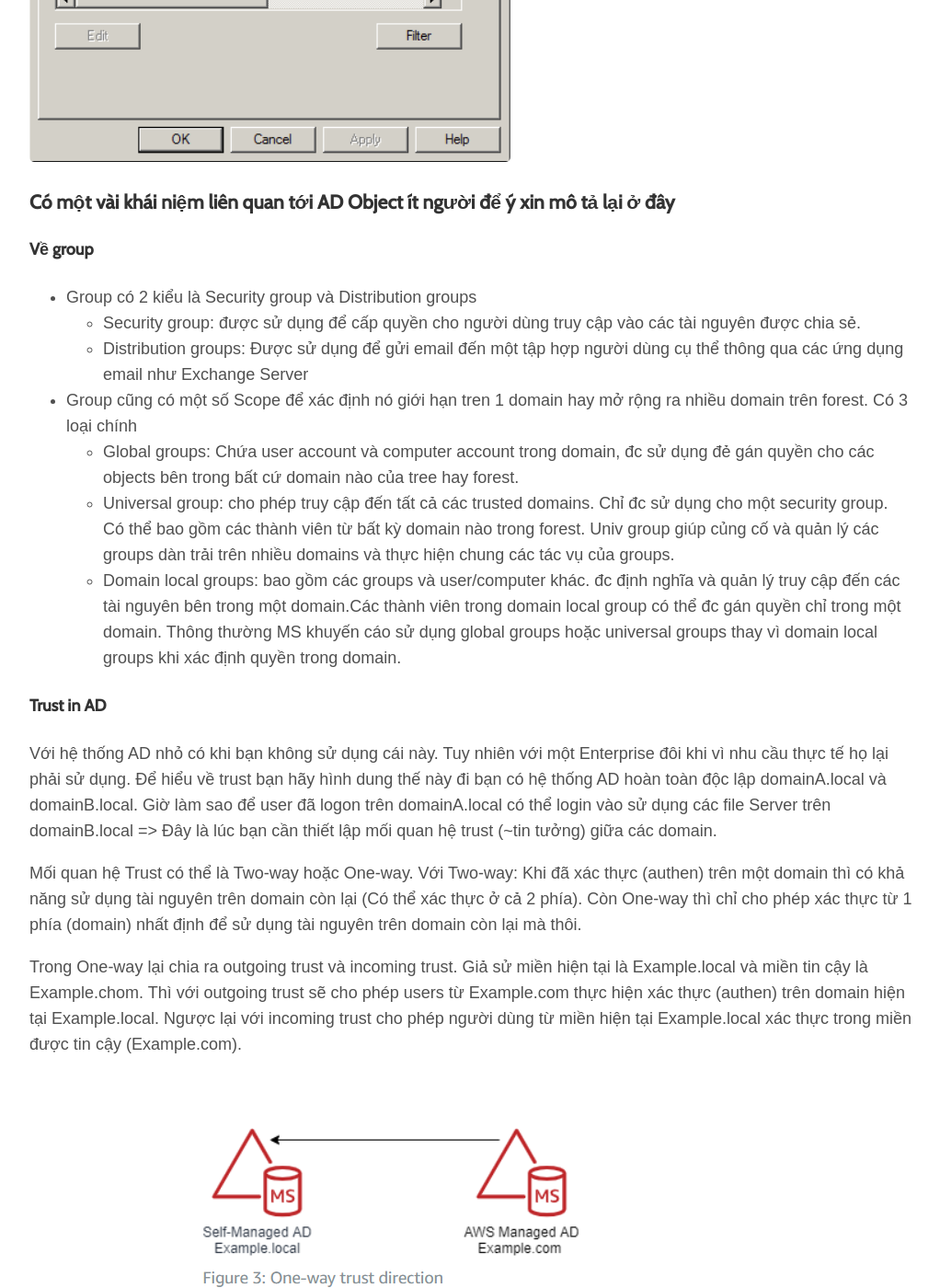
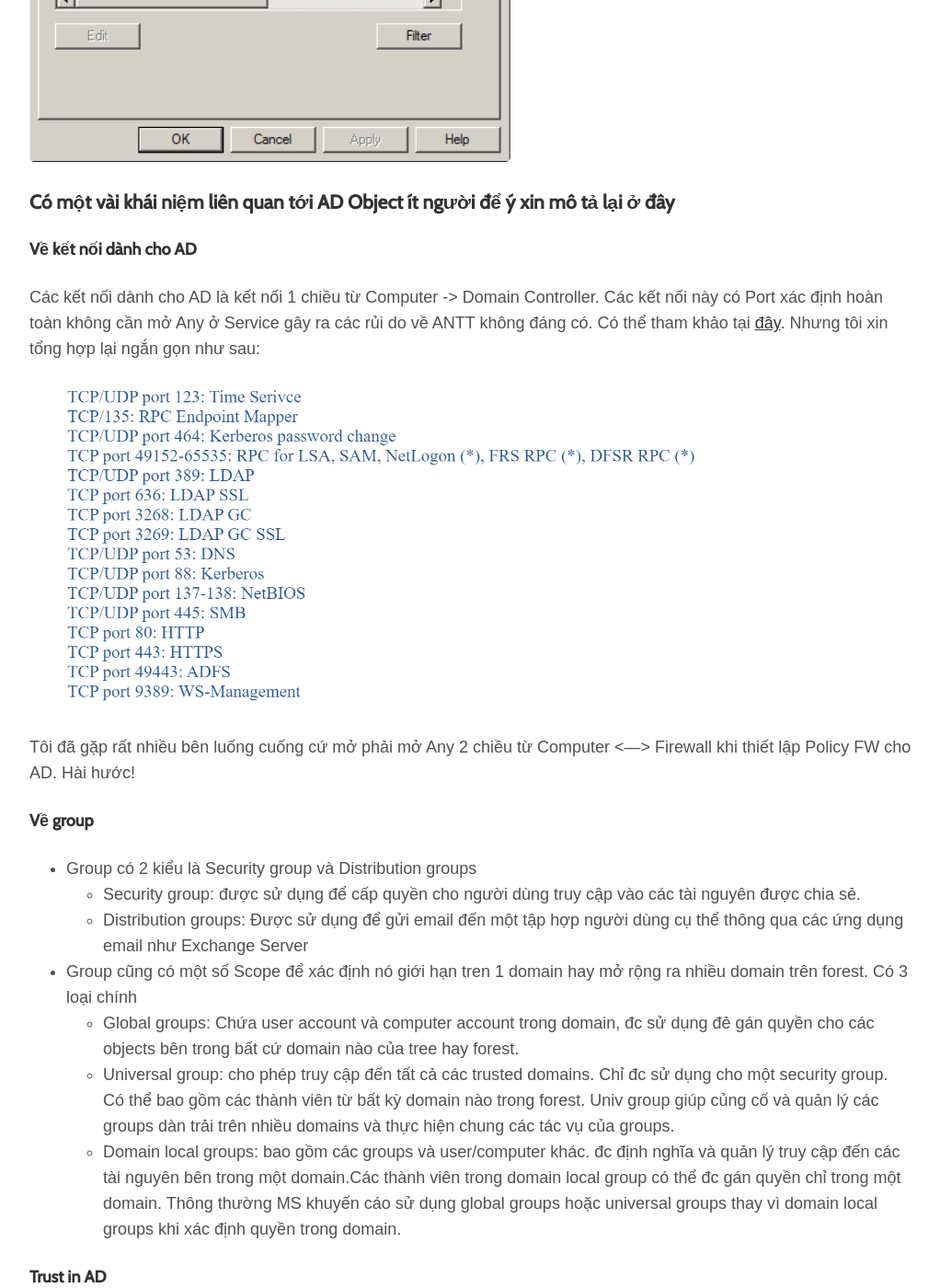
Before and after one commit to vietcf/vietchoi, a Jekyll site: the page built from _posts/2024-04-10-ActiveDirectorySecurity-Active-Directory-In-Basic-p1.md, in a window 1280 px wide and 1400 px high, scrolled down 3537 px. Shown: the whole window at 92% size, without its empty margins (128-1150 px from the left). Built offline with Jekyll 4.4.1, drawn with Linux system fonts in a browser that asks for light colours; some web fonts are replaced; some of the changed text lies outside the part shown.

Commit message:
update port requirement

```diff
--- a/_posts/2024-04-10-ActiveDirectorySecurity-Active-Directory-In-Basic-p1.md
+++ b/_posts/2024-04-10-ActiveDirectorySecurity-Active-Directory-In-Basic-p1.md
@@ -35,6 +35,13 @@ Chắc hẳn ta đã quá quen thuộc với các khái niệm trên hình như:
 
 ### Có một vài khái niệm liên quan tới AD Object ít người để ý xin mô tả lại ở đây
 
+#### Về kết nối dành cho AD
+Các kết nối dành cho AD là kết nối 1 chiều từ Computer -> Domain Controller. Các kết nối này có Port xác định hoàn toàn không cần mở Any ở Service gây ra các rủi do về ANTT không đáng có. Có thể tham khảo tại [đây](https://learn.microsoft.com/en-us/troubleshoot/windows-server/active-directory/config-firewall-for-ad-domains-and-trusts). Nhưng tôi xin tổng hợp lại ngắn gọn như sau:
+
+![Port for AD]( {{site.url}}/assets/img/2024/04/10/01-port-for-ad.png)
+
+Tôi đã gặp rất nhiều bên luống cuống cứ mở phải mở Any 2 chiều từ Computer <---> Firewall khi thiết lập Policy FW cho AD. Hài hước!
+
 #### Về group
 - Group có 2 kiểu là Security group và Distribution groups
     + Security group: được sử dụng để cấp quyền cho người dùng truy cập vào các tài nguyên được chia sẻ.
@@ -55,7 +62,9 @@ Trong One-way lại chia ra outgoing trust và incoming trust. Giả sử miền
 
 ![Oneway trust]( {{site.url}}/assets/img/2024/04/10/01_oneway_trust.png)
 
+#### Về Computer
 
+Thông thường chúng ta hay chia ra Workstation/PC và Member Server. Tuy nhiên bản chất 2 loại này trên AD bản chất chỉ là một ~ đối tượng Computer trên AD. Chỉ là khi tổ chức, apply chính sách ta chia ra mà thôi - một dạng thói quen. Hãy nhớ rằng hoàn toàn không có sự khác biệt nào giữa 2 loại này cả
 
 ### Nói thì nghe hài hước nhưng thỉnh thoảng vẫn có một số khái niệm lẫn lộn cần nhắc lại ở đây
 
```
Also changed, not shown: assets/img/2024/04/10/01-port-for-ad.png (added).
